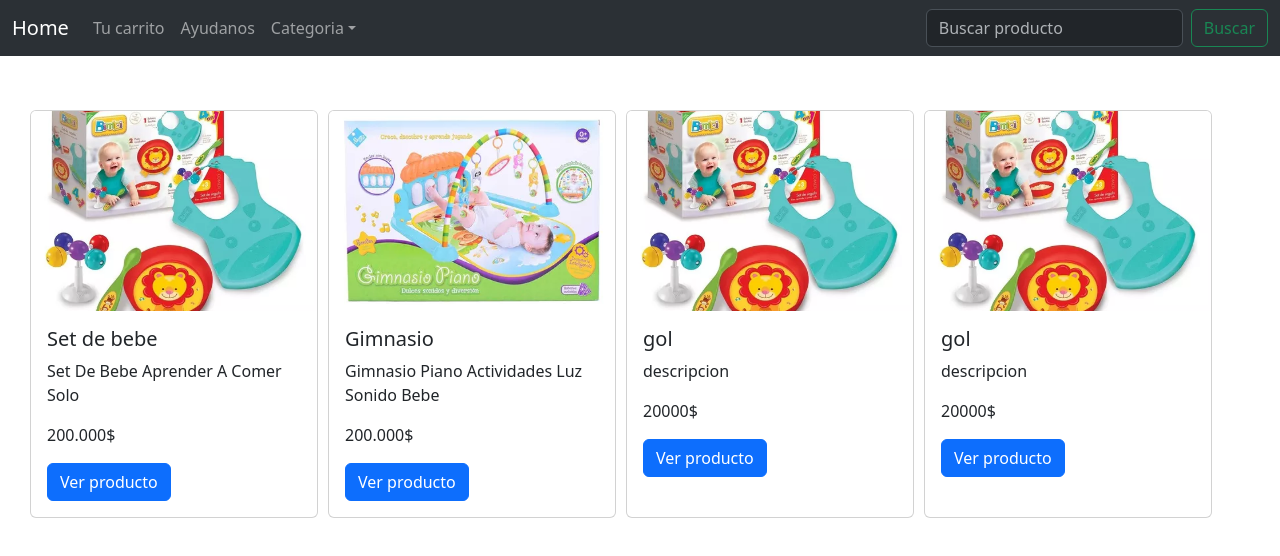
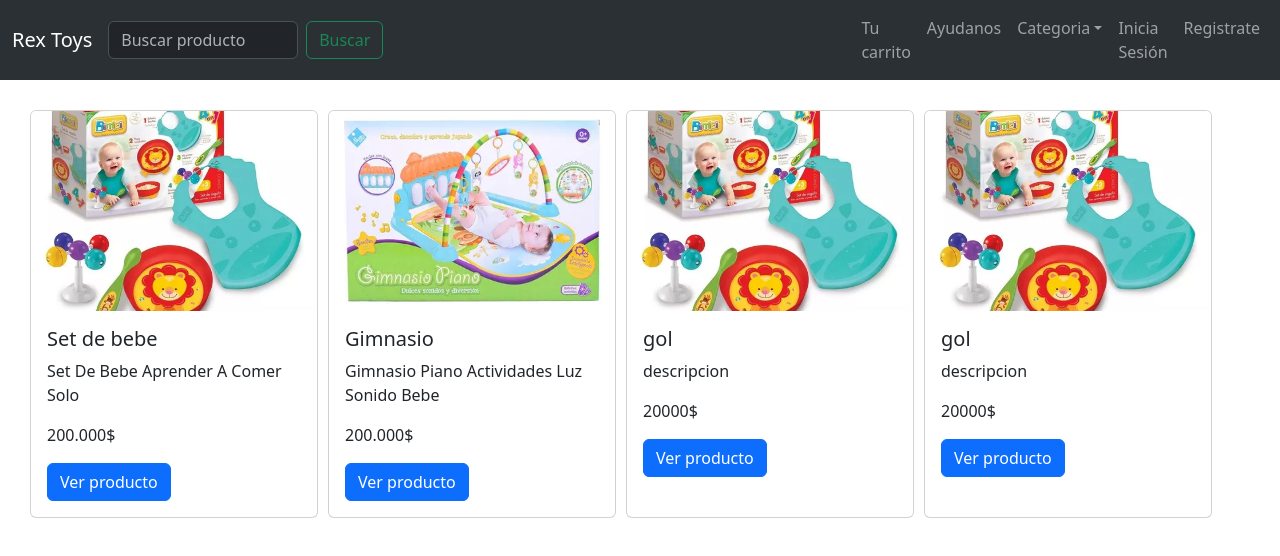
Before and after one commit to andresgutivar/Rex-Toys, a React (Create React App) app: page / in a window 1280 px wide. Shown: the top 556 px of the page. Built offline with nearby package versions, Linux system fonts and the light colour scheme.

Commit message:
CambiosNavBar.js
realicé algunos cambios:
- Posicion de los botones
- Configuracion de algunos links

```diff
--- a/src/components/NavBarComponent.js
+++ b/src/components/NavBarComponent.js
@@ -9,15 +9,24 @@
   return (
     <Navbar expand="lg" className="bg-body-tertiary " fixed="top" bg="primary" data-bs-theme="dark">
       <Container fluid>
-        <Navbar.Brand>Home</Navbar.Brand>
+        <Navbar.Brand>Rex Toys</Navbar.Brand>
         <Navbar.Toggle aria-controls="navbarScroll" />
         <Navbar.Collapse id="navbarScroll">
+        <Form className="d-flex">     {/*Barra de Busqueda*/}
+            <Form.Control
+              type="search"
+              placeholder="Buscar producto"
+              className="me-2"
+              aria-label="Search"
+            />
+            <Button variant="outline-success">Buscar</Button> {/*Botón Buscar*/}
+          </Form>
           <Nav
             className="me-auto my-2 my-lg-0"
             style={{ maxHeight: '100px' }}
             navbarScroll
           >
-            <Nav.Link href="#action1">Tu carrito</Nav.Link>
+            <Nav.Link style={{ marginLeft: '470px' }} href="#action1">Tu carrito</Nav.Link>
             <Nav.Link href="#action2">Ayudanos</Nav.Link>
             <NavDropdown title="Categoria" id="navbarScrollingDropdown">
               <NavDropdown.Item href="#action3">Action</NavDropdown.Item>
@@ -29,16 +38,10 @@
                 Something else here
               </NavDropdown.Item>
             </NavDropdown>
+            <Nav.Link href="/Iniciar sesion">Inicia Sesión</Nav.Link>
+            <Nav.Link href="/Registrarse">Registrate</Nav.Link>
           </Nav>
-          <Form className="d-flex">
-            <Form.Control
-              type="search"
-              placeholder="Buscar producto"
-              className="me-2"
-              aria-label="Search"
-            />
-            <Button variant="outline-success">Buscar</Button>
-          </Form>
+
         </Navbar.Collapse>
       </Container>
     </Navbar>
```
